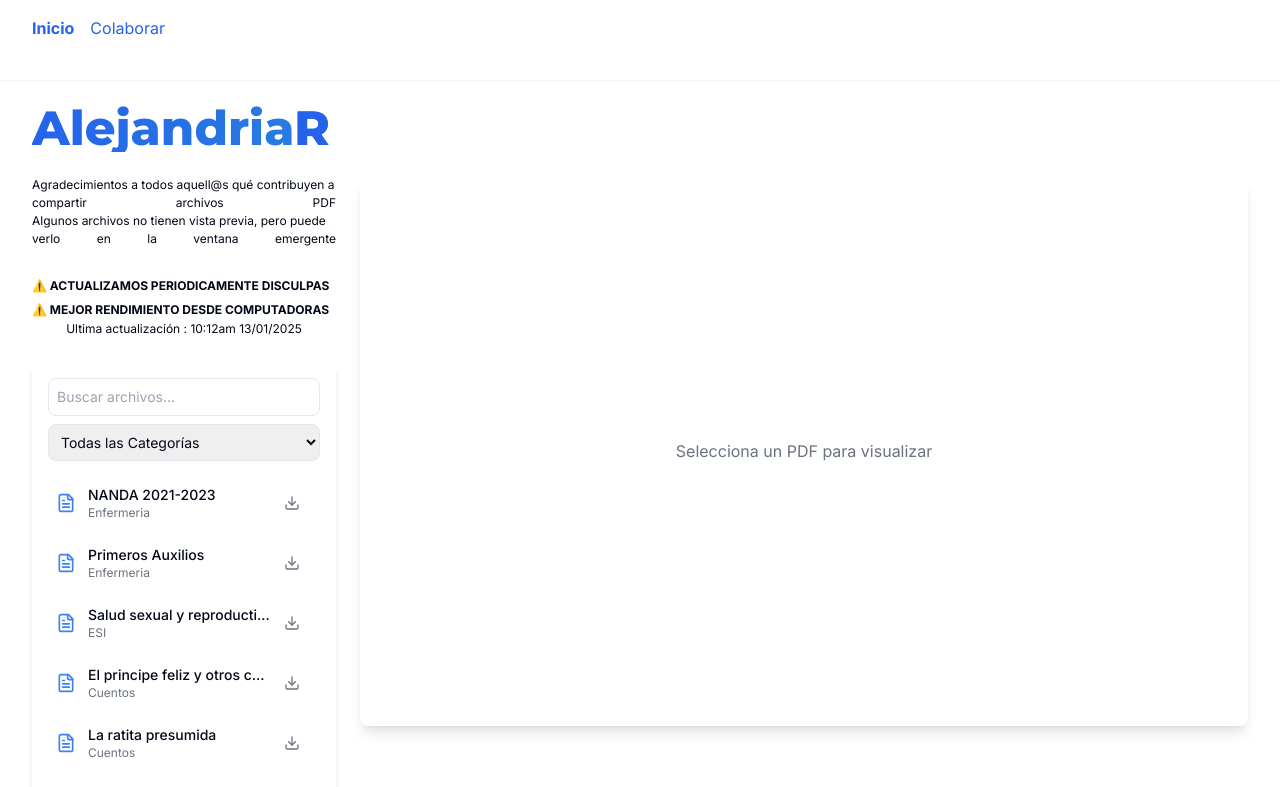
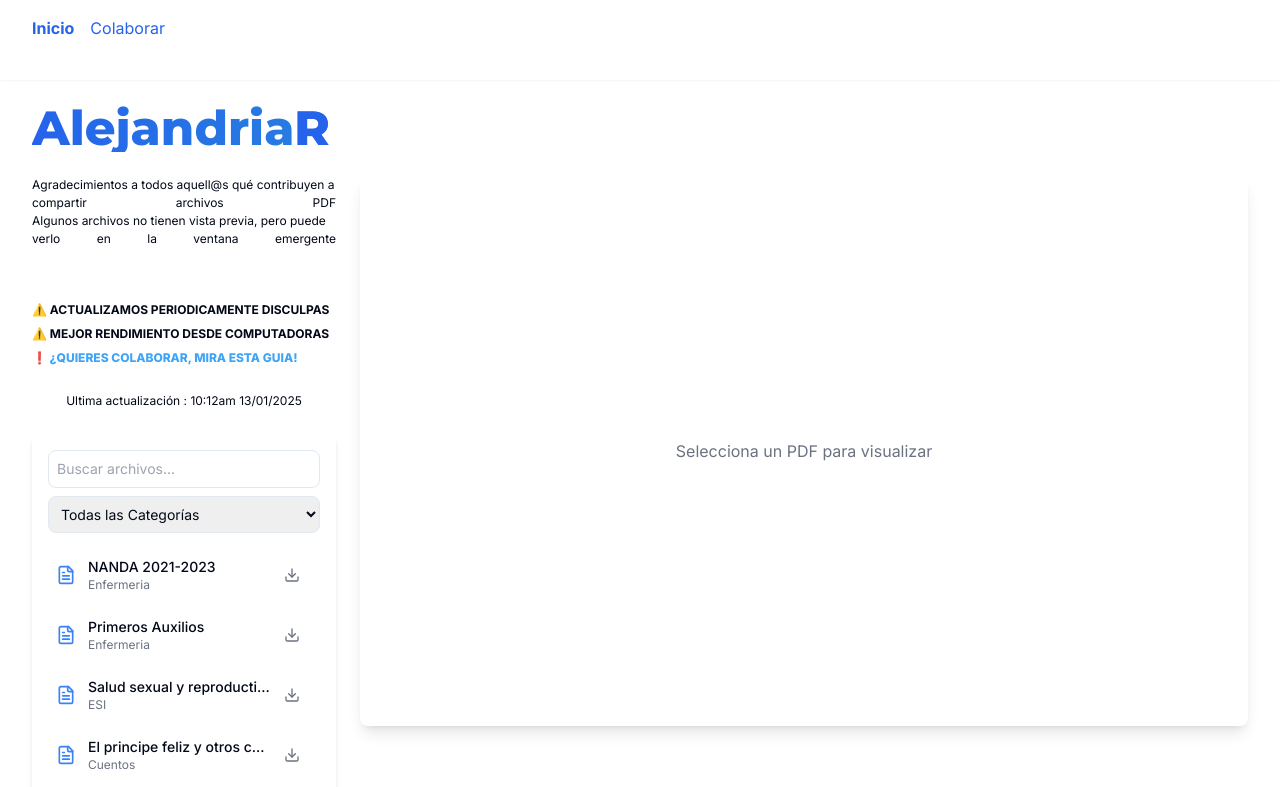
Before and after one commit to lilar-e/AlejandriAR, a Next.js app: page / in a window 1280 px wide. Shown: the top 787 px of the page. Built offline with nearby package versions, Linux system fonts and the light colour scheme.

Commit message:
Agregando link de ayuda y guia

```diff
--- a/app/globals.css
+++ b/app/globals.css
@@ -89,6 +89,18 @@ body {
   text-align-last: justify;
 }
 
+.linkAyuda{
+  color: #3da4f8;
+  text-align-last: justify;
+  width: 100%;
+  transition: 0.5s;
+  font-weight: 800;
+}
+.linkAyuda:hover{
+  color: black;
+  transition: 0.5s;
+}
+
 .ultimaActualizacion{
   font-size: 12px;
   font-weight: 400;
--- a/app/page.tsx
+++ b/app/page.tsx
@@ -150,9 +150,13 @@ export default function Home() {
           </h1>
           <div className="flex flex-col md:flex-row">
             <div className="w-full md:w-1/4 mb-6 md:mb-0 md:mr-6">
-              <p className='subtitulo'>Agradecimientos a todos aquell@s qué contribuyen a compartir archivos PDF <br /> Algunos archivos no tienen vista previa, pero puede verlo en la ventana emergente</p> <br />
+              <p className='subtitulo'>Agradecimientos a todos aquell@s qué contribuyen a compartir archivos PDF <br /> Algunos archivos no tienen vista previa, pero puede verlo en la ventana emergente</p>
+              <br />
+              <br />
               <strong className='text-xs'><span className='uppercase'>⚠️ ACTUALIZAMOS PERIODICAMENTE DISCULPAS</span>
-              <br /><span className='uppercase'>⚠️ Mejor rendimiento desde computadoras</span></strong>
+              <br /><span className='uppercase'>⚠️ Mejor rendimiento desde computadoras</span>
+              <br /><a href="https://drive.google.com/file/d/1K8IQtpAnl_ph_LGur1QSqXRpgPRHM5ZD/view?usp=drive_link" target="_blank" rel="noopener noreferrer" className='uppercase linkAyuda'>❗ ¿Quieres colaborar, mira esta guia!</a></strong>
+              <br />
               <br />
               <p className='ultimaActualizacion'> Ultima actualización : 10:12am 13/01/2025</p>
               <br />
```
